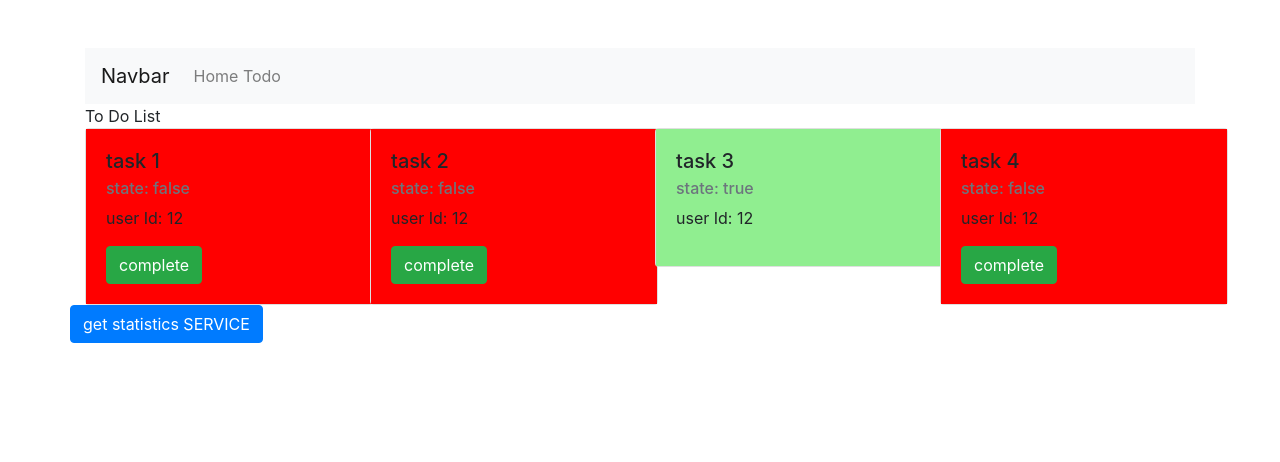
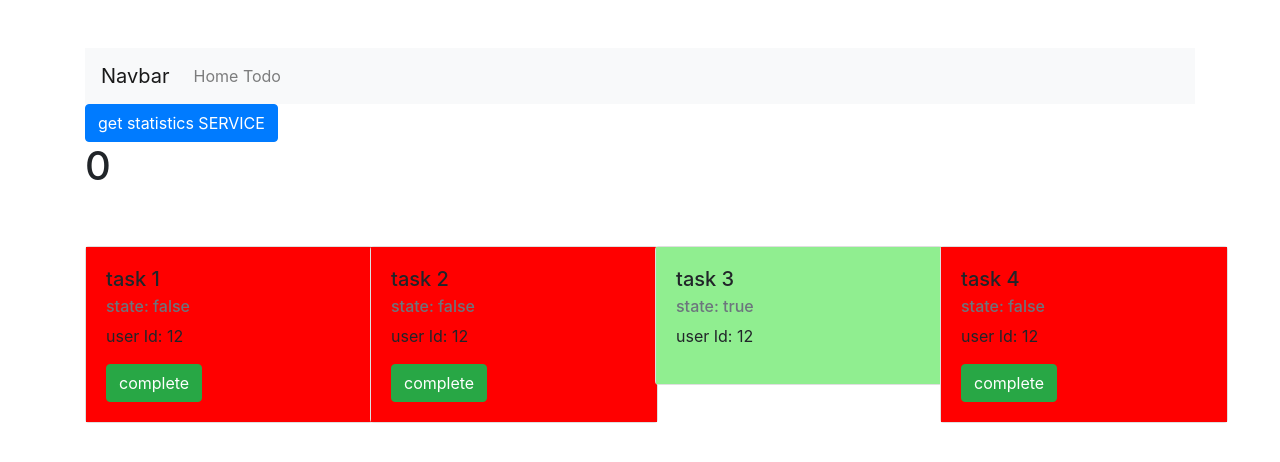
Before and after one commit to HamaouiRaed/Angular-Liste-ToDO, an Angular app: page / in a window 1280 px wide. Shown: the top 462 px of the page. Built offline with nearby package versions, Linux system fonts and the light colour scheme.

Commit message:
use calcul-stat service

```diff
--- a/src/app/app.component.html
+++ b/src/app/app.component.html
@@ -18,7 +18,7 @@
 
     </div>
   </nav>
-  {{title}}
+
   <router-outlet></router-outlet>
 
 </div>
--- a/src/app/home-todo/home-todo.component.html
+++ b/src/app/home-todo/home-todo.component.html
@@ -1,11 +1,12 @@
-
-
+<button  id="statservice"class="btn btn-primary" (click)="getStatService()">get statistics SERVICE</button>
+<h1>{{statValue}}</h1>
+<br>
+<br>
 <div class="row">
     <app-todo *ngFor="let t of listTodo" [todo]="t"
               (event)="changeEtat($event)"
               class="col-md-3">
     </app-todo>
 
-<button  id="statservice"class="btn btn-primary" (click)="getStatService()">get statistics SERVICE</button>
-<h1>{{ n }}</h1>
+
 </div>
--- a/src/app/home-todo/home-todo.component.ts
+++ b/src/app/home-todo/home-todo.component.ts
@@ -1,5 +1,5 @@
 import { Component, OnInit } from '@angular/core';
-import {Todo} from '../model/todo';
+import { Todo } from '../model/todo';
 import { StatCaluculService } from '../services/stat-calucul.service';
 
 @Component({
@@ -9,26 +9,28 @@ import { StatCaluculService } from '../services/stat-calucul.service';
 })
 export class HomeTodoComponent implements OnInit {
   listTodo: Todo[];
-  StatValue!:number;
-  n!:number;
+  statValue: number = 0;
 
-  constructor(private calcul:StatCaluculService) { }
+
+  constructor(private calcul: StatCaluculService) { }
 
   ngOnInit(): void {
     this.listTodo = [
-      {userId: 12, id: 1, title: 'task 1', completed: false },
-      {userId: 12, id: 2, title: 'task 2', completed: false },
-      {userId: 12, id: 3, title: 'task 3', completed: true },
-      {userId: 12, id: 4, title: 'task 4', completed: false }
+      { userId: 12, id: 1, title: 'task 1', completed: false },
+      { userId: 12, id: 2, title: 'task 2', completed: false },
+      { userId: 12, id: 3, title: 'task 3', completed: true },
+      { userId: 12, id: 4, title: 'task 4', completed: false }
     ]
+
   }
-  changeEtat(t: Todo){
+  changeEtat(t: Todo) {
     let i = this.listTodo.indexOf(t);
     this.listTodo[i].completed = true;
   }
-  getStatService(){
-    for (let i in this.listTodo){
-      this.StatValue=this.calcul.getStat(this.listTodo, 'completed', true);
+  getStatService() {
+    for (let i in this.listTodo) {
+      this.statValue = this.calcul.getStat(this.listTodo, 'completed', true);
+      console.log(this.statValue);
 
     }
   }
```
